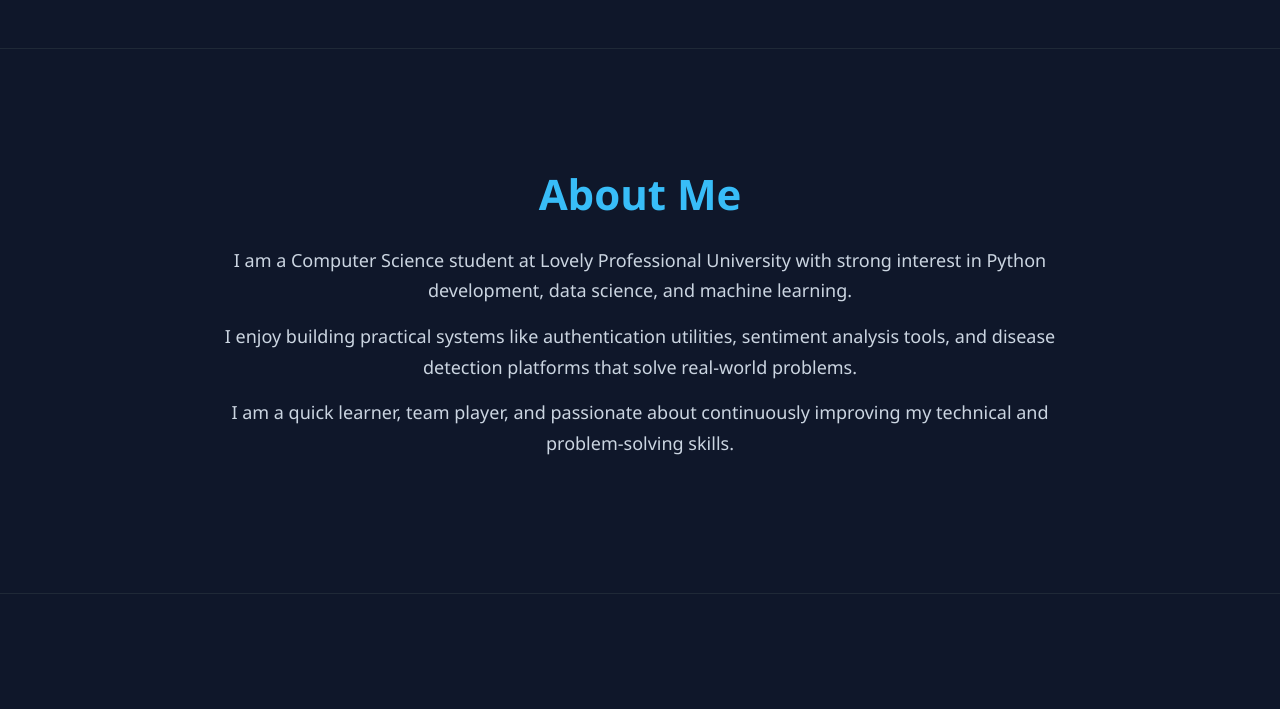
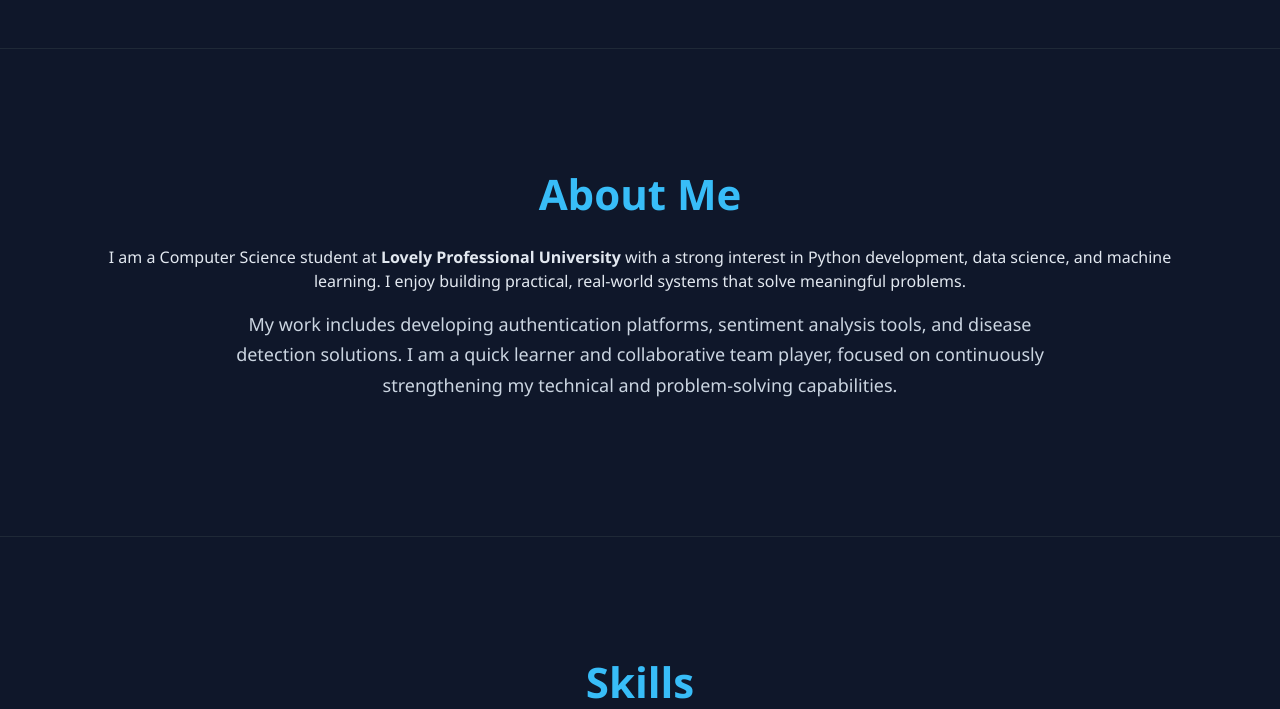
Before and after one commit to Omkar2629/Portfolio, a Django app: page /home/ in a window 1280 px wide. Shown: the part 584-1293 px from the top of the page. Run offline with Django 5.2, Linux system fonts and the light colour scheme; data comes from the database, SQL or seed files in the repository; data that the repository does not hold is empty; parts of the project's set-up code (start-up, migrations or seed data) failed here and were passed over.

Commit message:
Regular updates

```diff
--- a/portfolio/main/nlp_utils.py
+++ b/portfolio/main/nlp_utils.py
@@ -5,10 +5,6 @@
 
 
 def summarize_text(text, num_sentences=3):
-    """
-    Extractive text summarizer using word frequency.
-    Returns top N important sentences.
-    """
 
     if not text:
         return []
--- a/portfolio/main/templates/home.html
+++ b/portfolio/main/templates/home.html
@@ -4,6 +4,8 @@
 <head>
     <title>My Portfolio</title>
     <link href="https://cdn.jsdelivr.net/npm/bootstrap@5.3.2/dist/css/bootstrap.min.css" rel="stylesheet">
+    <link rel="stylesheet"
+ href="https://cdn.jsdelivr.net/npm/bootstrap-icons@1.11.3/font/bootstrap-icons.css">
     <style>
     body {
         background-color: #0f172a;
@@ -171,9 +173,10 @@
 
             {% if user.is_superuser %}
                 <a href="{% url 'dashboard' %}"
-                   class="btn btn-outline-info px-3">
-                    Dashboard
-                </a>
+   class="btn btn-outline-info btn-sm px-2 py-1 ms-1"
+   title="Admin Dashboard">
+   <i class="bi bi-speedometer2"></i>
+</a>
             {% endif %}
 
             <form action="{% url 'logout' %}" method="post" class="mb-0">
@@ -237,20 +240,18 @@
 
         <h2 class="section-title">About Me</h2>
 
-        <p class="about-text">
-            I am a Computer Science student at Lovely Professional University with strong interest
-            in Python development, data science, and machine learning.
-        </p>
+        <p class="about-lead mx-auto">
+      I am a Computer Science student at <strong>Lovely Professional University</strong>
+      with a strong interest in Python development, data science, and machine learning.
+      I enjoy building practical, real-world systems that solve meaningful problems.
+    </p>
 
-        <p class="about-text">
-            I enjoy building practical systems like authentication utilities, sentiment analysis tools,
-            and disease detection platforms that solve real-world problems.
-        </p>
-
-        <p class="about-text">
-            I am a quick learner, team player, and passionate about continuously improving my
-            technical and problem-solving skills.
-        </p>
+    <p class="about-text mx-auto">
+      My work includes developing authentication platforms, sentiment analysis tools,
+      and disease detection solutions. I am a quick learner and collaborative team
+      player, focused on continuously strengthening my technical and problem-solving
+      capabilities.
+    </p>
 
     </div>
 </section>
@@ -449,7 +450,7 @@
   <div class="container">
 
     <h2 class="text-center mb-5 text-info fw-bold section-title">
-      Get In Touch
+      Contact Me
     </h2>
 
     <div class="row align-items-stretch g-4">
--- a/portfolio/main/views.py
+++ b/portfolio/main/views.py
@@ -39,20 +39,13 @@
     project = Project.objects.get(slug=slug)
     return render(request, 'project_detail.html', {'project': project})
 
-from django.shortcuts import render, redirect
 from .nlp_utils import summarize_text
 
-
-# -------------------------------------------------
 # STEP 1 — Show CV Form
-# -------------------------------------------------
 def generate_cv(request):
     return render(request, 'cv_form.html')
 
-
-# -------------------------------------------------
 # STEP 2 — After form submit → store in session → show template selector
-# -------------------------------------------------
 def choose_template(request):
     if request.method == 'POST':
         request.session['cv_post_data'] = request.POST
@@ -62,9 +55,7 @@
     return redirect('generate_cv')
 
 
-# -------------------------------------------------
 # STEP 3 — Render selected template
-# -------------------------------------------------
 def render_selected_cv(request, template_name):
     from django.http import QueryDict
 
@@ -362,7 +353,8 @@
     html = template.render(context)
 
     response = HttpResponse(content_type='application/pdf')
-    response['Content-Disposition'] = 'attachment; filename="Omkar_CV.pdf"'
+    filename = f"{template_name}_cv.pdf"
+    response['Content-Disposition'] = f'attachment; filename="{filename}"'
 
     pisa.CreatePDF(io.BytesIO(html.encode("UTF-8")), dest=response)
 
```
